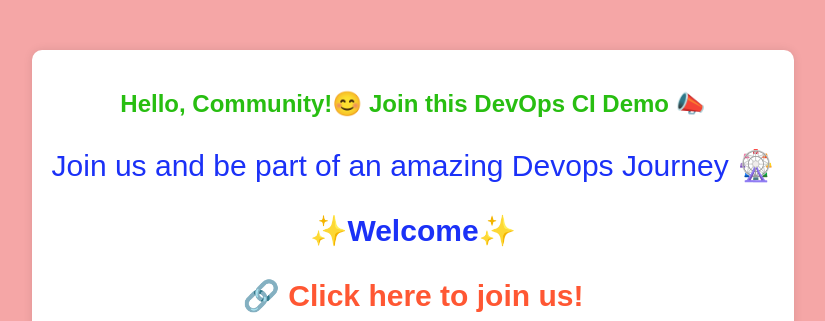
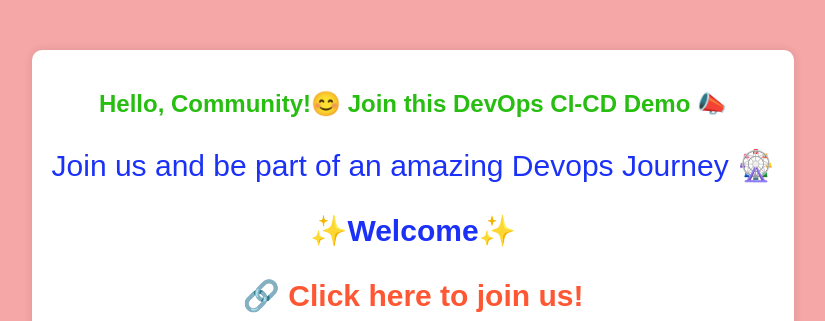
Before and after one commit to hednailiAutomation/DevOps_Demo_Project, a website: page index.html in a window 1280 px wide. Shown: the top 321 px of the page, without its empty margins (227-1052 px from the left). Drawn offline with Linux system fonts and the light colour scheme.

Commit message:
update index.html

```diff
--- a/index.html
+++ b/index.html
@@ -46,7 +46,7 @@
 </head>
 <body>
     <div class='container'>
-        <h2> Hello, Community!😊 Join this DevOps CI Demo 📣 </h2>
+        <h2> Hello, Community!😊 Join this DevOps CI-CD Demo 📣 </h2>
         <p>Join us and be part of an amazing Devops Journey 🎡</p>
         <p>✨<strong>Welcome</strong>✨</p>
         <p>🔗 <a href='https://www.atlassian.com/fr/devops' target='_blank'>Click here to join us!</a></p>
```
Also changed, not shown: tests/test.js (renamed from test/test.js).
